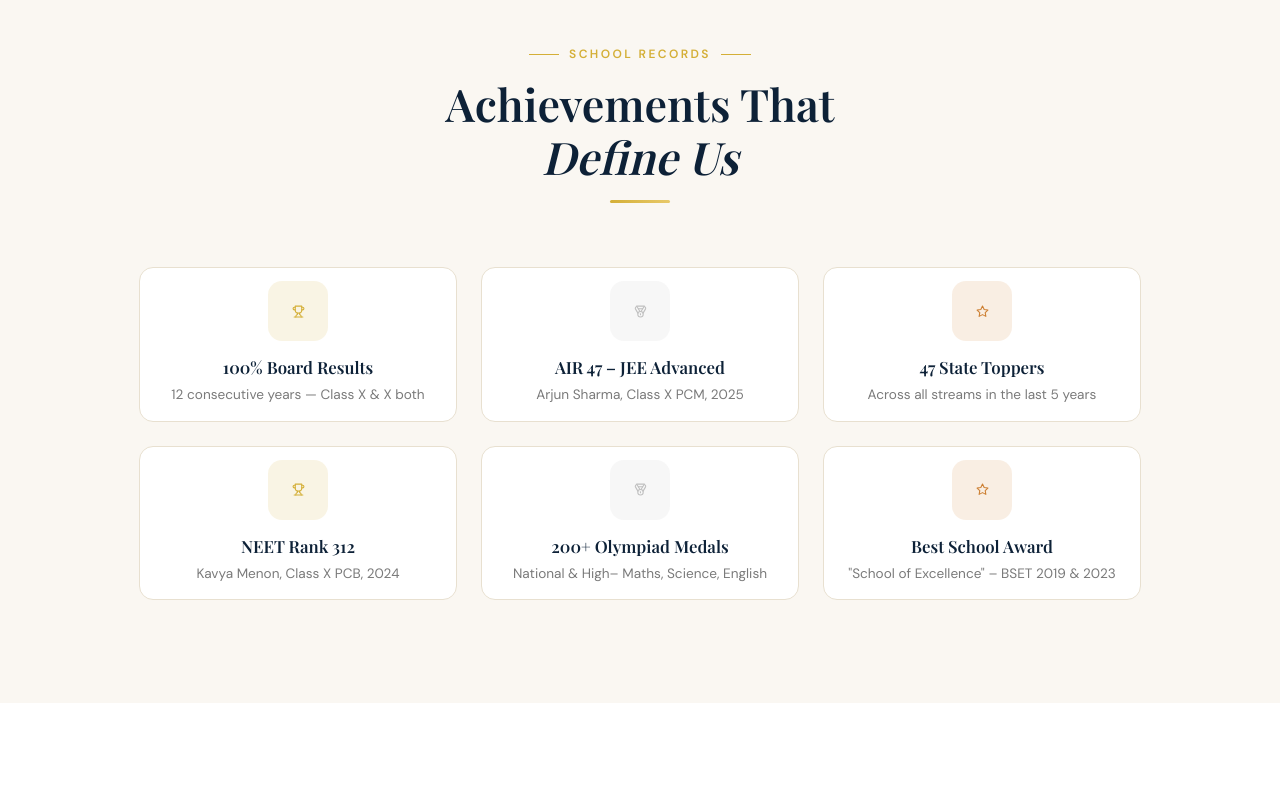
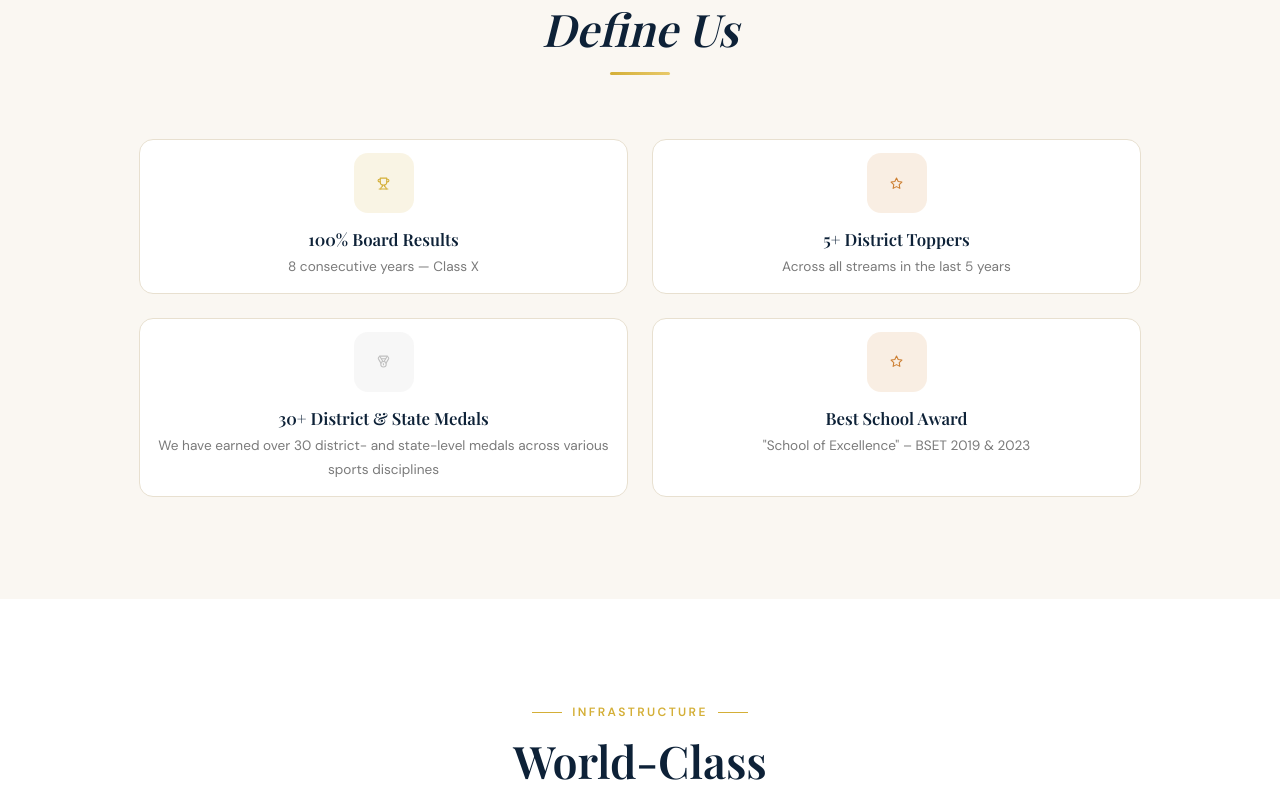
Before and after one commit to piedev19/Akshara, a React (Create React App) app in the folder school-website/client/: page /academics in a window 1280 px wide. Shown: the part 2340-3136 px from the top of the page. Built offline with nearby package versions, Linux system fonts and the light colour scheme; no server answers; a web font is replaced by a local one.

Commit message:
admin page commit

```diff
--- a/school-website/client/src/components/home/AchieversPreview.css
+++ b/school-website/client/src/components/home/AchieversPreview.css
@@ -1,5 +1,6 @@
 .achievers__records {
-  display: grid;
+  display: flex;
+  justify-content: center;
   grid-template-columns: repeat(3, 1fr);
   gap: 20px;
   margin-bottom: 48px;
--- a/school-website/client/src/components/home/AchieversPreview.jsx
+++ b/school-website/client/src/components/home/AchieversPreview.jsx
@@ -2,22 +2,21 @@ import React from 'react';
 import { Link } from 'react-router-dom';
 import { motion } from 'framer-motion';
 import { useInView } from 'react-intersection-observer';
-import { Trophy, Star, Award } from 'lucide-react';
+import { Trophy, Star} from 'lucide-react';
 import './AchieversPreview.css';
 
 const TOPPERS = [
   { name: 'Arjun Sharma', class: 'Class X', score: '99.2%', img: 'https://assets.leetcode.com/users/default_avatar.jpg', category: 'Academic' },
   { name: 'Priya Reddy', class: 'Class X', score: '98.8%',  img: 'https://assets.leetcode.com/users/default_avatar.jpg', category: 'Academic' },
   { name: 'Rahul Mehta', class: 'Class X', score: '99.0%',  img: 'https://assets.leetcode.com/users/default_avatar.jpg', category: 'Academic' },
-  { name: 'Sneha Kulkarni', class: 'Class X', score: '97.6%', img: 'https://assets.leetcode.com/users/default_avatar.jpg', category: 'Arts' },
-  { name: 'Karan Patel', class: 'Class VIII', score: 'Gold Medal', img: 'https://assets.leetcode.com/users/default_avatar.jpg', category: 'Science' },
+  { name: 'Sneha Kulkarni', class: 'Class X', score: '97.6%', img: 'https://assets.leetcode.com/users/default_avatar.jpg', category: 'Academics' },
+  { name: 'Karan Patel', class: 'Class VIII', score: 'Gold Medal', img: 'https://assets.leetcode.com/users/default_avatar.jpg', category: 'Science-Fair' },
   { name: 'Ananya Iyer', class: 'Class XI', score: '1st Place', img: 'https://assets.leetcode.com/users/default_avatar.jpg', category: 'Sports' },
 ];
 
 const RECORDS = [
   { icon: <Trophy size={22} />, label: '100% Board Results', sub: '6 consecutive years' },
   { icon: <Star size={22} />, label: '8 State Toppers', sub: 'In the last 5 years' },
-  { icon: <Award size={22} />, label: '20+ Olympiad Medals', sub: 'National & High ' },
 ];
 
 const categoryColor = { Academic: '#1a3a5c', Sports: '#2d7a3a', Arts: '#7a3a5c', Science: '#3a5c1a' };
--- a/school-website/client/src/components/home/FacilitiesShowcase.jsx
+++ b/school-website/client/src/components/home/FacilitiesShowcase.jsx
@@ -17,8 +17,8 @@ const FACILITIES = [
     label: 'Sports Complex',
     img: 'https://images.unsplash.com/photo-1574629810360-7efbbe195018?w=900&q=80',
     title: 'Championship-Level Sports Facilities',
-    desc: 'A sprawling sports complex with facilities for cricket, football, basketball, badminton, swimming, athletics, and more. Our students are trained by former national-level coaches to compete and win at the highest levels.',
-    highlights: ['Olympic-size swimming pool', 'Indoor sports hall', 'Cricket & football grounds', 'Certified coaches'],
+    desc: 'A sprawling sports complex with facilities for cricket, VollyBall, athletics, and more. Our students are trained by experienced PETS to compete and win at the highest levels.',
+    highlights: ['Indoor sports hall', 'Cricket & VollyBall grounds', 'Certified PETs'],
   },
   {
     id: 'hostel',
@@ -33,8 +33,8 @@ const FACILITIES = [
     label: 'Transport',
     img: 'https://images.unsplash.com/photo-1544620347-c4fd4a3d5957?w=900&q=80',
     title: 'GPS-Enabled, Door-to-Door Transport',
-    desc: 'A fleet of 20+ GPS-tracked buses covering 5 major city zones ensures safe, timely commutes. All buses are equipped with first aid kits, a lady escort, and are maintained to the highest road-safety standards.',
-    highlights: ['20+ GPS-tracked buses', '5 city-wide zones', 'Lady escort on every bus', 'Real-time tracking app'],
+    desc: 'A fleet of 4+ GPS-tracked buses covering 5 major city zones ensures safe, timely commutes. All buses are equipped with first aid kits, a lady escort, and are maintained to the highest road-safety standards.',
+    highlights: ['4+ GPS-tracked buses', '5 city-wide zones', 'Lady escort on every bus', 'Real-time tracking app'],
   },
 ];
 
--- a/school-website/client/src/pages/About.js
+++ b/school-website/client/src/pages/About.js
@@ -34,12 +34,10 @@ const FACULTY = [
 
 const MILESTONES = [
   { year: '2013', event: 'School founded by Mr. Nagesh with 120 students in Classes I–VII' },
-  { year: '2002', event: 'BSET affiliation granted; first Class X board exams with 100% results' },
-  { year: '2007', event: 'New academic wing and sports complex inaugurated; strength grows to 1,200 students' },
-  { year: '2010', event: 'Classes XI–X added; first board year sees state topper in Commerce stream' },
+  { year: '2014', event: 'BSET affiliation granted; first Class X board exams with 100% results' },
   { year: '2015', event: 'Hostel facilities opened for boys and girls; digital library inaugurated' },
-  { year: '2019', event: 'School recognized as "School of Excellence" by BSET; strength crosses 2,500' },
-  { year: '2022', event: 'Smart classrooms installed in all sections; robotics lab established' },
+  { year: '2016', event: 'New academic wing and sports complex inaugurated; strength grows to 750+ students' },
+  { year: '2019', event: 'School recognized as "School of Excellence" by BSET; strength crosses 1200' },
   { year: '2025', event: 'Awarded National Green Schools honour; 1,200+ students enrolled for 2025-26' },
 ];
 
--- a/school-website/client/src/pages/Academics.css
+++ b/school-website/client/src/pages/Academics.css
@@ -48,7 +48,7 @@
 
 .academics__records-grid {
   display: grid;
-  grid-template-columns: repeat(3, 1fr);
+  grid-template-columns: repeat(2, 1fr);
   gap: 24px;
 }
 .academics__record-card {
--- a/school-website/client/src/pages/Academics.js
+++ b/school-website/client/src/pages/Academics.js
@@ -12,7 +12,6 @@ const STREAMS = [
   { label: 'Primary', grades: 'Classes I – V', icon: '📚', desc: 'Strong foundational skills in Literacy, Numeracy, EVS, and Hindi with project-based learning and formative assessments.' },
   { label: 'Middle School', grades: 'Classes VI – VIII', icon: '🔬', desc: 'Structured BSET curriculum with separate labs, introduction to computers, and a wide range of co-curricular activities.' },
   { label: 'Secondary', grades: 'Classes IX – X', icon: '🎯', desc: 'BSET Board preparation with academic rigour, counselling, extra classes, and consistent doubt-clearing sessions.' },
-  { label: 'Senior Secondary', grades: 'Classes XI – X', icon: '🏆', desc: 'Science (PCM/PCB), Commerce, and Humanities streams with expert faculty, career guidance, and JEE/NEET/CLAT coaching support.' },
 ];
 
 
@@ -21,23 +20,21 @@ const TOPPERS_10 = [
   {
     name: "Student Name",
     score: "98.5%",
-    year: "2025",
+    year: "2024",
     img: "https://assets.leetcode.com/users/default_avatar.jpg"
   },
   {
     name: "Student Name",
     score: "97%",
-    year: "2025",
+    year: "2024",
     img: "https://assets.leetcode.com/users/default_avatar.jpg"
   }
 ];
 
 const RECORDS = [
-  { icon: <Trophy size={13} />, title: '100% Board Results', detail: '12 consecutive years — Class X & X both', color: '#d4af37' },
-  { icon: <Medal size={13} />, title: 'AIR 47 – JEE Advanced', detail: 'Arjun Sharma, Class X PCM, 2025', color: '#c0c0c0' },
-  { icon: <Star size={13} />, title: '47 State Toppers', detail: 'Across all streams in the last 5 years', color: '#cd7f32' },
-  { icon: <Trophy size={13} />, title: 'NEET Rank 312', detail: 'Kavya Menon, Class X PCB, 2024', color: '#d4af37' },
-  { icon: <Medal size={13} />, title: '200+ Olympiad Medals', detail: 'National & High– Maths, Science, English', color: '#c0c0c0' },
+  { icon: <Trophy size={13} />, title: '100% Board Results', detail: '8 consecutive years — Class X', color: '#d4af37' },
+  { icon: <Star size={13} />, title: '5+ District Toppers', detail: 'Across all streams in the last 5 years', color: '#cd7f32' },
+  { icon: <Medal size={13} />, title: '30+ District & State Medals', detail: 'We have earned over 30 district- and state-level medals across various sports disciplines', color: '#c0c0c0' },
   { icon: <Star size={13} />, title: 'Best School Award', detail: '"School of Excellence" – BSET 2019 & 2023', color: '#cd7f32' },
 ];
 
```
